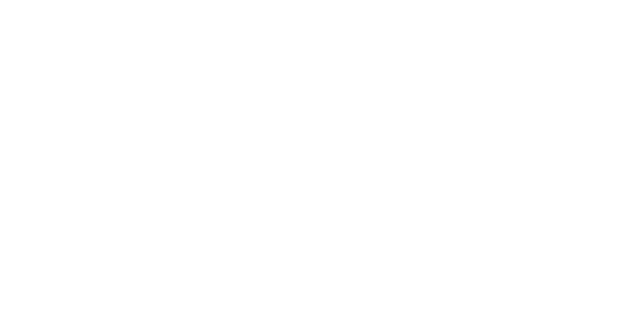
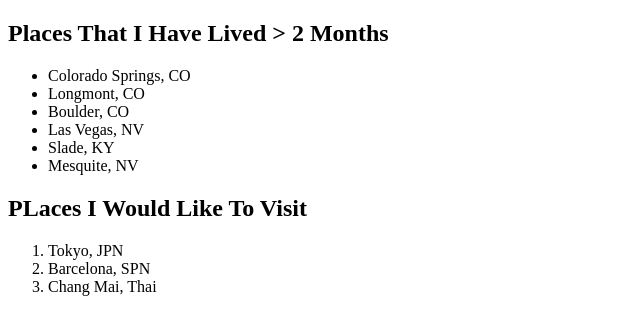
Before and after one commit to slytton/intro-html, a plain HTML site: page index.html in a window 1280 px wide. Shown: the whole page, without its empty margins (0-640 px from the left). Drawn offline with Linux system fonts and the light colour scheme.

Commit message:
Add lists to index

```diff
--- a/index.html
+++ b/index.html
@@ -5,6 +5,22 @@
   <title></title>
 </head>
 <body>
+  <h2>Places That I Have Lived &gt; 2 Months </h2>
+  <ul>
+    <li>Colorado Springs, CO</li>
+    <li>Longmont, CO</li>
+    <li>Boulder, CO</li>
+    <li>Las Vegas, NV</li>
+    <li>Slade, KY</li>
+    <li>Mesquite, NV</li>
+  </ul>
+
+  <h2>PLaces I Would Like To Visit</h2>
+  <ol>
+    <li>Tokyo, JPN</li>
+    <li>Barcelona, SPN</li>
+    <li>Chang Mai, Thai</li>
+  </ol>
 
 </body>
 </html>
```
